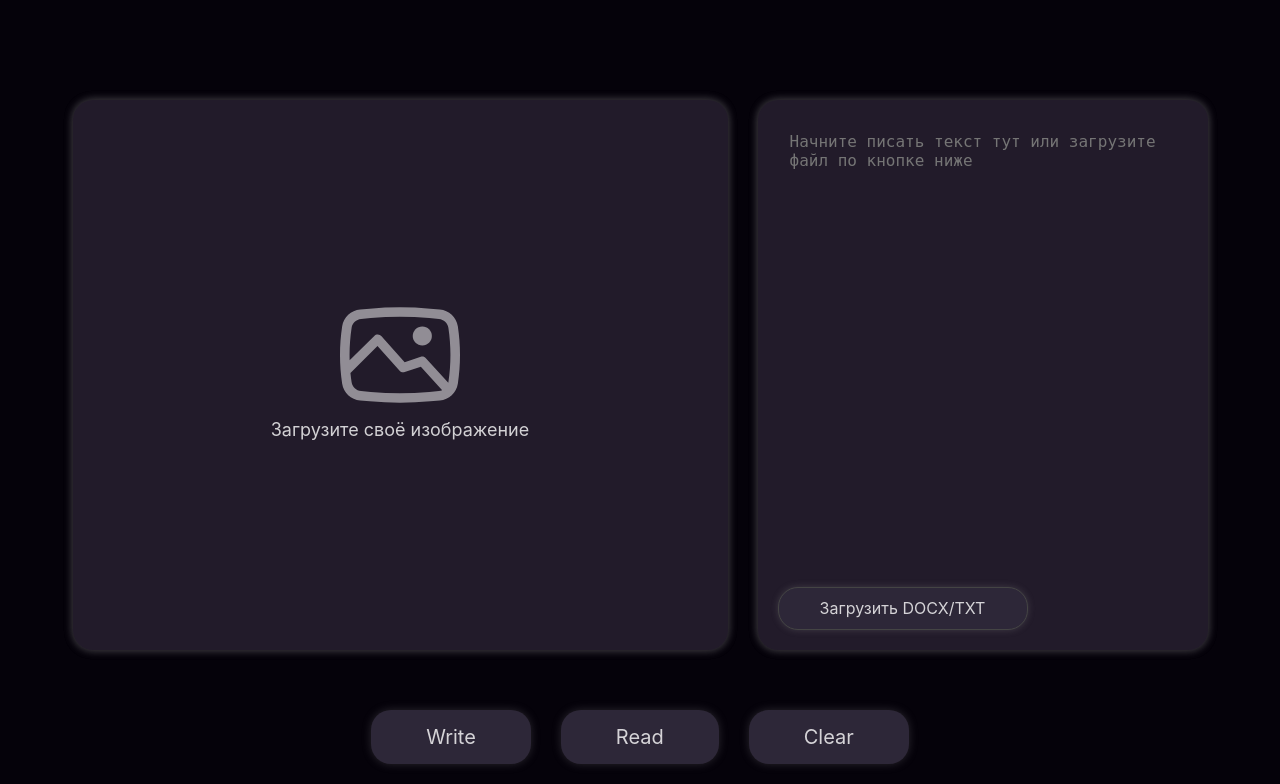
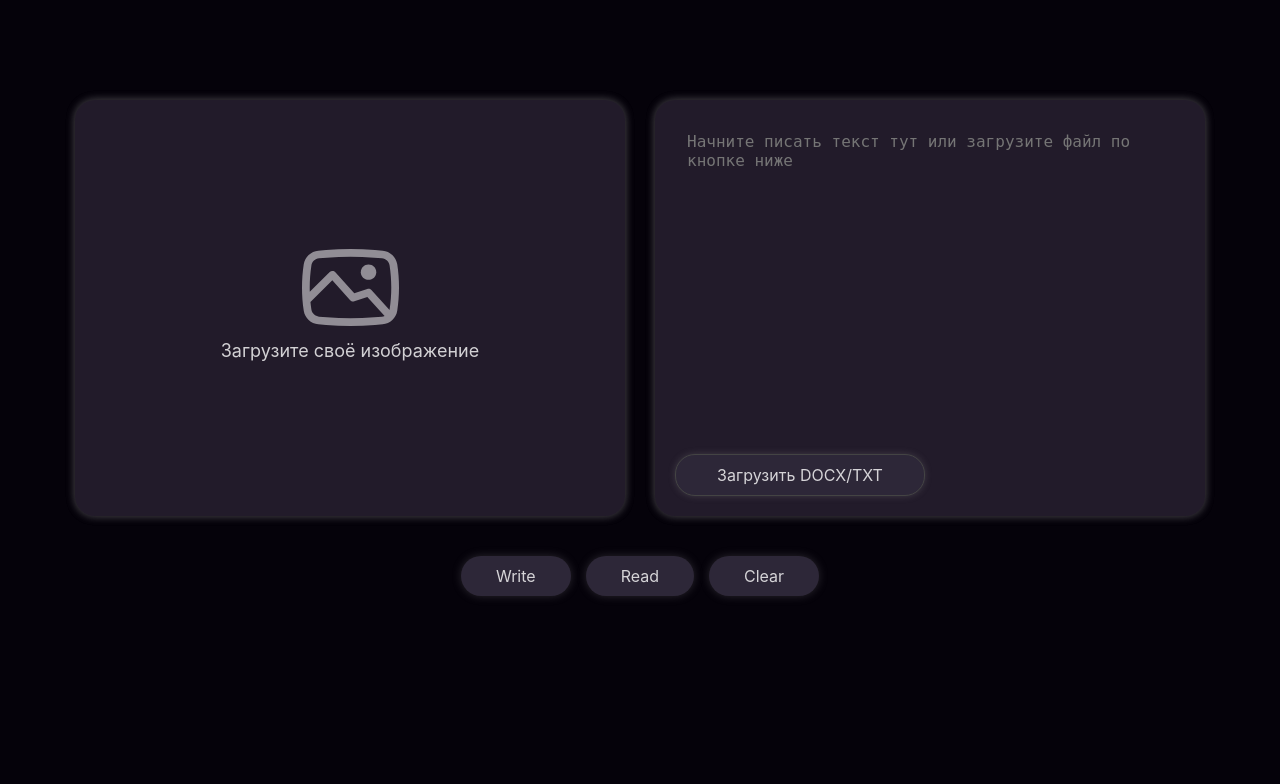
Before and after one commit to goorst/govno2, a Flask app: page / in a window 1280 px wide. Shown: the part 97-881 px from the top of the page. After the commit the page ends 695 px from the top, so only its background shows below. Run offline with Flask 3, Linux system fonts and the light colour scheme.

Commit message:
финал верстка

```diff
--- a/requirements.txt
+++ b/requirements.txt
@@ -1 +1,2 @@
 Flask==3.0.3
+pip install Pillow
--- a/static/css/style.css
+++ b/static/css/style.css
@@ -52,10 +52,8 @@ header {
 }
 
 .image-box {
-    /* width: 550px;
-    height: 416px; */
-    width: 655px;
-    height: 550px;
+    width: 550px;
+    height: 416px;
     background-color: #221B2A;
     border-radius: 20px;
     padding: 20px;
@@ -80,10 +78,8 @@ header {
 }
 
 .text-box {
-    /* width: 550px;
-    height: 416px; */
-    width: 450px;
-    height: 550px;
+    width: 550px;
+    height: 416px;
     background-color: #221B2A;
     border-radius: 20px;
     padding: 20px;
@@ -117,10 +113,8 @@ header {
 }
 
 .placeholder-img {
-    /* width: 97px;
-    height: 77px; */
-    width: 120px;
-    height: 100px;
+    width: 97px;
+    height: 77px;
     display: block;
     margin-bottom: 1px;
 }
@@ -194,23 +188,19 @@ header {
 .action-buttons {
     display: flex;
     justify-content: center;
-    /* gap: 15px; */
-    gap: 30px;
-    /* margin-top: 40px; */
-    margin-top: 60px;
+    gap: 15px;
+    margin-top: 40px;
 }
 
 .action-buttons button {
-    /* padding: 10px 35px; */
-    padding: 15px 55px;
+    padding: 10px 35px;
     background-color: #2d2738;
     color: rgba(255, 255, 255, 0.8);
     font-family: 'Inter';
     border: none;
     border-radius: 20px;
     cursor: pointer;
-    /* font-size: 16px; */
-    font-size: 20px;
+    font-size: 16px;
     transition: background-color 0.3s ease;
     box-shadow:
         0 0 10px rgba(153, 153, 153, 0.25);
@@ -219,20 +209,31 @@ header {
 
 
 .action-buttons button:hover {
-    background-color: rgb(5, 2, 10, 0.8); /* оставляем фон */
+    background-color: rgb(5, 2, 10, 0.8);
     box-shadow:
         0 0 10px rgba(255, 255, 255, 0.4),
         0 0 0 1px rgb(156, 77, 255, 0.4);
 }
 
-/* .action-buttons button:hover {
-    background-color: #3a334b;
-
-}
-*/
 
 .action-buttons button:active {
     transform: scale(0.98);
+}
+
+#downloadStegoBtn {
+    margin-top: 10px;
+    padding: 8px 16px;
+    background-color: #2d2738;
+    color: #ffffff;
+    border: none;
+    border-radius: 8px;
+    cursor: pointer;
+    font-size: 0.9rem;
+    transition: background-color 0.3s ease;
+}
+
+#downloadStegoBtn:hover {
+    background-color: #3a334b;
 }
 
 /* Адаптивность */
--- a/templates/index.html
+++ b/templates/index.html
@@ -37,6 +37,7 @@
                 <button id="readBtn">Read</button>
                 <button id="clearBtn">Clear</button>
             </div>
+            <button id="downloadStegoBtn" style="display: none" class="action-button">Скачать изображение</button>
         </main>
     </div>
 
```
Also changed, not shown: stegano_png.py (added, +59 -0 lines).
